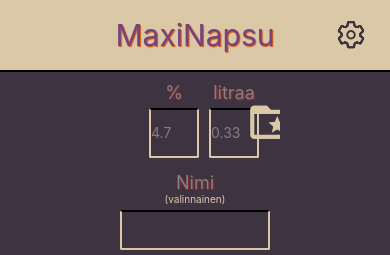
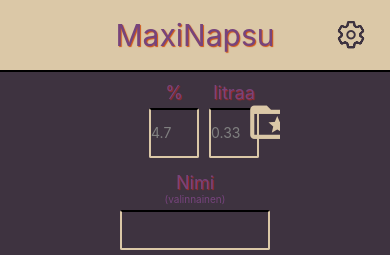
Before and after one commit to Magikarppi/drink-counter, a React Native app in the folder drinkkilaskuriFrontEnd/: screen / in a window 390 px wide. Shown: the top 255 px of the page. Built offline with nearby package versions, Linux system fonts and the light colour scheme.

Commit message:
Style input title text colors

```diff
--- a/drinkkilaskuriFrontEnd/src/AddDrink.tsx
+++ b/drinkkilaskuriFrontEnd/src/AddDrink.tsx
@@ -78,11 +78,11 @@ const styles = StyleSheet.create({
   },
   inputText: {
     fontSize: 18,
-    color: 'grey',
-    shadowColor: colors.beige,
+    color: colors.violet,
+    // textShadowColor: colors.beige,
     textShadowColor: 'brown',
     textShadowOffset: { width: 1, height: 1 },
-    textShadowRadius: 2,
+    textShadowRadius: 1,
   },
   buttonText: {
     fontSize: 17,
@@ -91,7 +91,7 @@ const styles = StyleSheet.create({
   },
   smallPrintText: {
     fontSize: 10,
-    color: colors.beige,
+    color: colors.violet,
   },
 });
 
```
